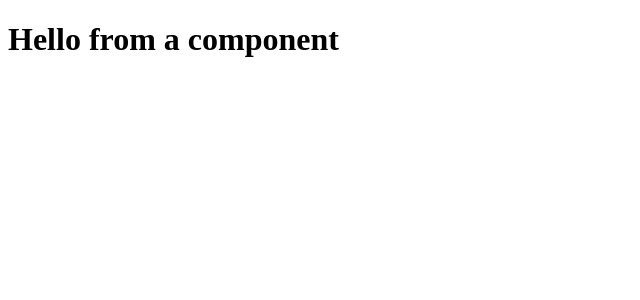
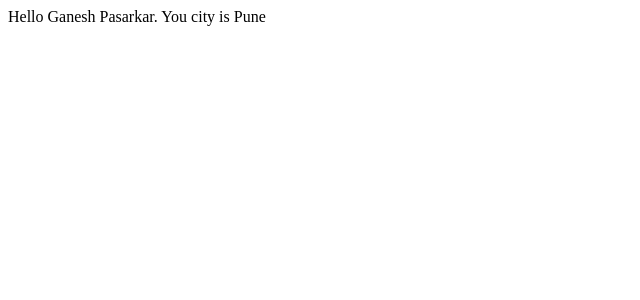
Before and after one commit to gspasarkar/vuejs-project, a Vue app in the folder vue-formexample/: page / in a window 1280 px wide. Shown: the top 300 px of the page, without its empty margins (0-640 px from the left). Built offline with nearby package versions, Linux system fonts and the light colour scheme.

Commit message:
add changes for the multiple props

```diff
--- a/vue-formexample/src/App.vue
+++ b/vue-formexample/src/App.vue
@@ -1,9 +1,10 @@
 <template>
-  <hello-world></hello-world>
+  <greeting-message firstname="Ganesh" lastname="Pasarkar" city="Pune"></greeting-message>
 </template>
 <script>
-import HelloWorld from './components/HelloWorld'
-export default {
-  components: { HelloWorld }
+import GreetingMessage from './components/GreetingMessage'
+
+export default{
+  components: { GreetingMessage }
 }
 </script>
--- a/vue-formexample/src/components/GreetingMessage.vue
+++ b/vue-formexample/src/components/GreetingMessage.vue
@@ -1,10 +1,10 @@
 <template>
     <div>
-        Hello {{name}}
+        Hello {{firstname}} {{lastname}}. You city is {{city}}
     </div>
 </template>
 <script>
 export default{
-  props: ['name']
+  props: ['firstname', 'lastname', 'city']
 }
 </script>
```
